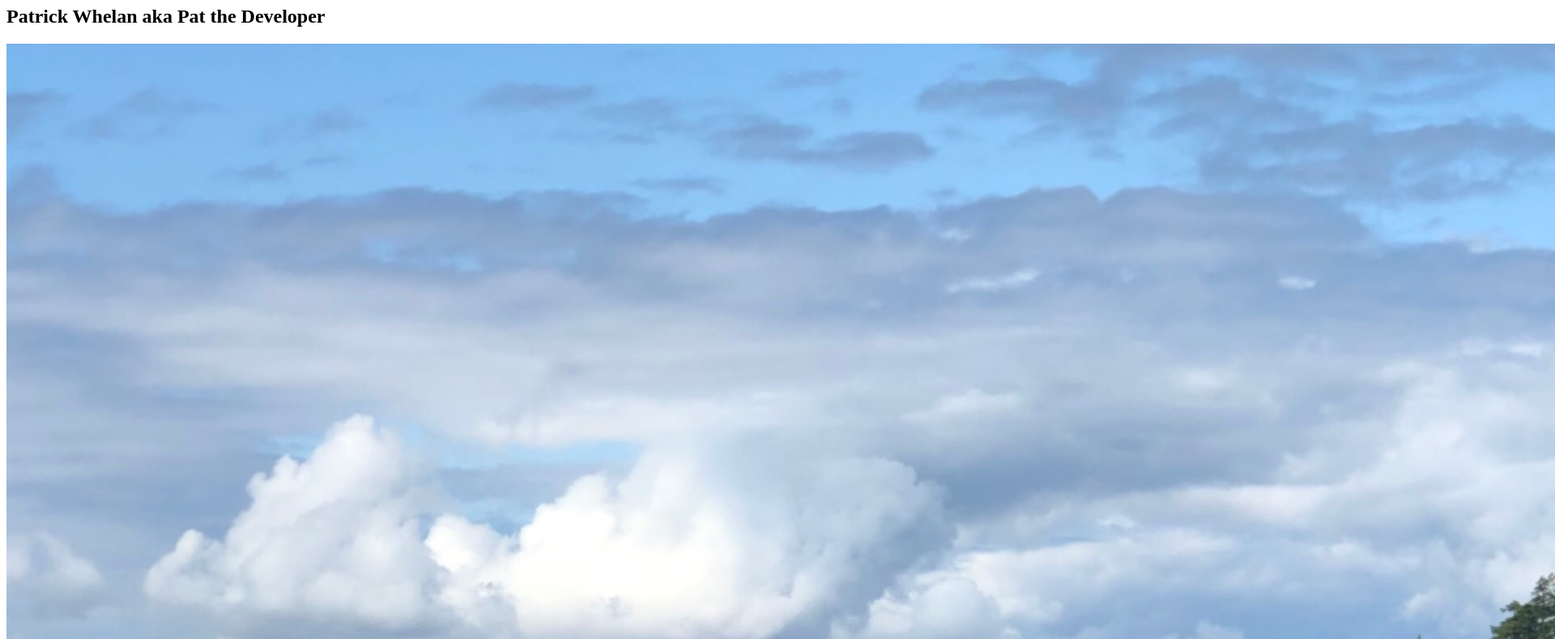
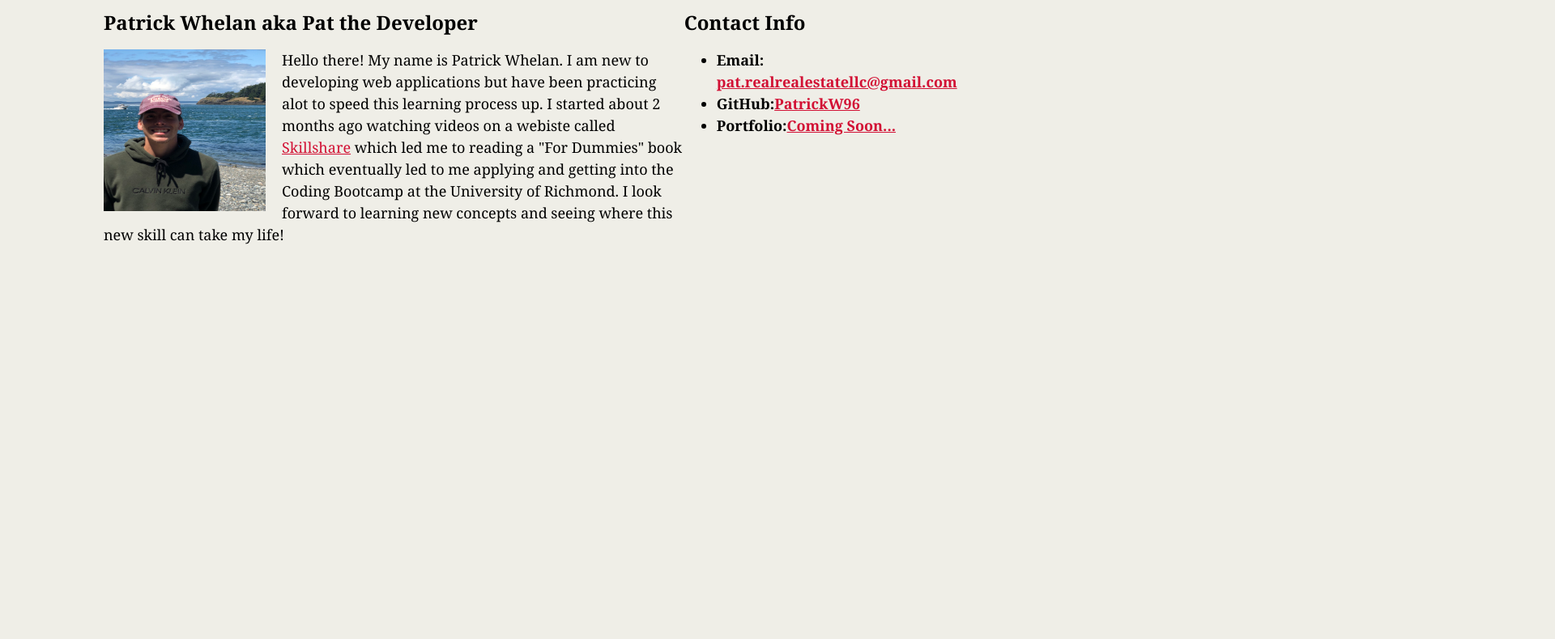
Before and after one commit to PatrickW96/Bio-, a plain HTML site: page index.html in a window 1280 px wide. Shown: the part 73-863 px from the top of the page at 81% size, 1920 px wide, since content can reach past the window. After the commit the page ends 800 px from the top, so only its background shows below. Drawn offline with Linux system fonts and the light colour scheme.

Commit message:
fixed bug that was interupting the stylesheets from activating

```diff
--- a/index.html
+++ b/index.html
@@ -6,7 +6,7 @@
         <title>Pat the Developer</title>
         <meta name="description" content="">
         <meta name="viewport" content="width=device-width, initial-scale=1">
-        <link rel="stylesheet" href="styles.css">
+        <link rel="stylesheet" href="style.css">
     </head>
 
     <body>
--- /dev/null
+++ b/reset.css
@@ -0,0 +1,48 @@
+/* http://meyerweb.com/eric/tools/css/reset/
+   v2.0 | 20110126
+   License: none (public domain)
+*/
+
+html, body, div, span, applet, object, iframe,
+h1, h2, h3, h4, h5, h6, p, blockquote, pre,
+a, abbr, acronym, address, big, cite, code,
+del, dfn, em, img, ins, kbd, q, s, samp,
+small, strike, strong, sub, sup, tt, var,
+b, u, i, center,
+dl, dt, dd, ol, ul, li,
+fieldset, form, label, legend,
+table, caption, tbody, tfoot, thead, tr, th, td,
+article, aside, canvas, details, embed,
+figure, figcaption, footer, header, hgroup,
+menu, nav, output, ruby, section, summary,
+time, mark, audio, video {
+	margin: 0;
+	padding: 0;
+	border: 0;
+	font-size: 100%;
+	font: inherit;
+	vertical-align: baseline;
+}
+/* HTML5 display-role reset for older browsers */
+article, aside, details, figcaption, figure,
+footer, header, hgroup, menu, nav, section {
+	display: block;
+}
+body {
+	line-height: 1;
+}
+ol, ul {
+	list-style: none;
+}
+blockquote, q {
+	quotes: none;
+}
+blockquote:before, blockquote:after,
+q:before, q:after {
+	content: '';
+	content: none;
+}
+table {
+	border-collapse: collapse;
+	border-spacing: 0;
+}
--- a/stlye.css
+++ b/style.css
@@ -10,6 +10,7 @@
     font-family: Georgia, 'Times New Roman', Times, serif;
     font-size: 18px;
     line-height: 150%;
+    width: 100%;
 
 }
 
```
Also changed, not shown: 1 other file.
